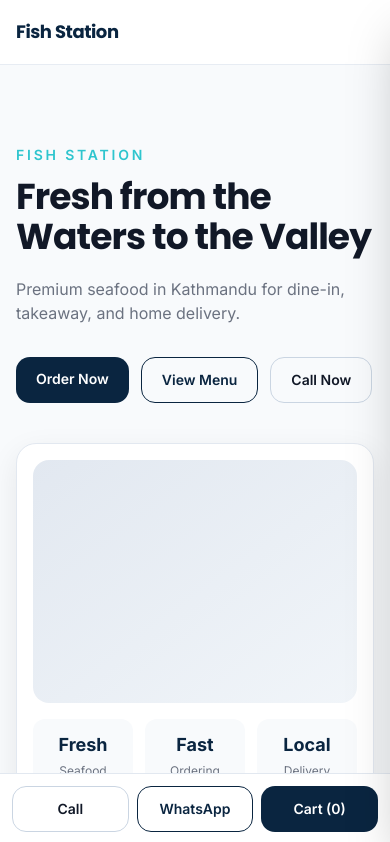
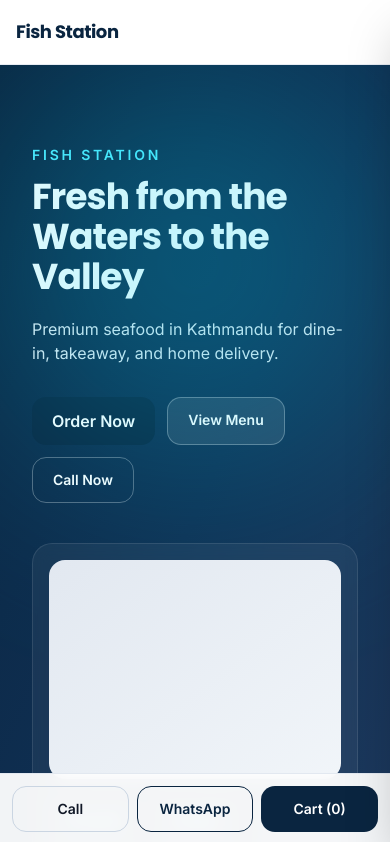
Before and after one commit to ZyloBrains/zylo-restaurant-web, a Next.js app: page / in a window 390 px wide. Shown: the top 842 px of the page. Built offline with nearby package versions, Linux system fonts and the light colour scheme.

Commit message:
feat: add scroll reveal animations to menu and presentation sections

```diff
--- a/src/app/globals.css
+++ b/src/app/globals.css
@@ -25,3 +25,31 @@ body {
 * {
   box-sizing: border-box;
 }
+
+.btn-primary {
+  background: var(--color-primary);
+  color: white;
+  padding: 12px 20px;
+  border-radius: var(--radius-button);
+  font-weight: 600;
+  transition: all 0.2s ease;
+}
+
+.btn-primary:hover {
+  transform: translateY(-2px);
+  opacity: 0.9;
+}
+
+.btn-outline {
+  border: 1px solid var(--color-primary);
+  color: var(--color-primary);
+  padding: 12px 20px;
+  border-radius: var(--radius-button);
+  font-weight: 600;
+}
+
+section {
+  scroll-margin-top: 80px;
+  padding-left: 16px;
+  padding-right: 16px;
+}
--- a/src/app/layout.tsx
+++ b/src/app/layout.tsx
@@ -13,9 +13,17 @@ const poppins = Poppins({
   variable: "--font-heading",
 });
 
-export const metadata: Metadata = {
-  title: "Fish Station | Seafood Restaurant in Kathmandu",
-  description: "Fresh seafood in Sano Gaucharan / Bhatkekopul, Kathmandu.",
+export const metadata = {
+  title: "Fish Station | Seafood in Kathmandu",
+  description: "Fresh seafood in Bhatkekopul Kathmandu",
+  icons: {
+    icon: "/favicon.ico",
+  },
+  openGraph: {
+    title: "Fish Station",
+    description: "Fresh seafood in Kathmandu",
+    images: ["/images/logo.png"],
+  },
 };
 
 export default function RootLayout({
--- /dev/null
+++ b/src/app/loading.tsx
@@ -0,0 +1,9 @@
+export default function Loading() {
+    return (
+        <div className="flex h-screen items-center justify-center">
+            <p className="text-lg font-semibold text-[var(--color-primary)]">
+                Loading Fish Station...
+            </p>
+        </div>
+    );
+}
--- a/src/components/sections/hero-section.tsx
+++ b/src/components/sections/hero-section.tsx
@@ -1,4 +1,8 @@
+"use client";
+
+import { motion } from "framer-motion";
 import { Container } from "@/components/ui/container";
+import { fadeUp } from "@/lib/utils/animations";
 
 type HeroSectionProps = {
     restaurantName: string;
@@ -16,12 +20,16 @@ export function HeroSection({
     return (
         <section
             id="top"
-            className="relative overflow-hidden border-b border-slate-200 bg-[var(--color-surface)] py-20 md:py-28"
+            className="relative overflow-hidden bg-gradient-to-br from-[#0A2540] via-[#0f2f52] to-[#1e3a5f] py-20 text-white md:py-28"
         >
+            <div className="pointer-events-none absolute inset-0 opacity-30">
+                <div className="absolute left-1/2 top-0 h-[400px] w-[400px] -translate-x-1/2 rounded-full bg-cyan-400 blur-[120px]" />
+            </div>
+
             <Container>
                 <div className="grid items-center gap-10 lg:grid-cols-[1.1fr_0.9fr]">
-                    <div>
-                        <p className="mb-3 text-sm font-semibold uppercase tracking-[0.2em] text-[var(--color-accent)]">
+                    <motion.div {...fadeUp}>
+                        <p className="mb-3 text-sm font-semibold uppercase tracking-[0.2em] text-cyan-300">
                             {restaurantName}
                         </p>
 
@@ -32,49 +40,53 @@ export function HeroSection({
                             {title}
                         </h1>
 
-                        <p className="mt-5 max-w-2xl text-base text-[var(--color-text-muted)] md:text-lg">
+                        <p className="mt-5 max-w-2xl text-base text-slate-200 md:text-lg">
                             {subtitle}
                         </p>
 
                         <div className="mt-8 flex flex-wrap gap-3">
+                            <a href="#menu" className="btn-primary">
+                                Order Now
+                            </a>
+
                             <a
                                 href="#menu"
-                                className="rounded-[var(--radius-button)] bg-[var(--color-primary)] px-5 py-3 text-sm font-semibold text-white"
-                            >
-                                Order Now
-                            </a>
-                            <a
-                                href="#menu"
-                                className="rounded-[var(--radius-button)] border border-[var(--color-primary)] px-5 py-3 text-sm font-semibold text-[var(--color-primary)]"
+                                className="rounded-[var(--radius-button)] border border-white/30 bg-white/10 px-5 py-3 text-sm font-semibold text-white"
                             >
                                 View Menu
                             </a>
+
                             <a
                                 href={`tel:${phone}`}
-                                className="rounded-[var(--radius-button)] border border-slate-300 px-5 py-3 text-sm font-semibold"
+                                className="rounded-[var(--radius-button)] border border-white/30 px-5 py-3 text-sm font-semibold text-white transition hover:bg-white/10"
                             >
                                 Call Now
                             </a>
                         </div>
-                    </div>
+                    </motion.div>
 
-                    <div className="rounded-[var(--radius-card)] border border-slate-200 bg-white p-4 shadow-[var(--shadow-card)]">
-                        <div className="aspect-[4/3] rounded-2xl bg-gradient-to-br from-slate-200 to-slate-100" />
-                        <div className="mt-4 grid grid-cols-3 gap-3 text-center">
-                            <div className="rounded-xl bg-[var(--color-surface)] p-3">
-                                <p className="text-lg font-bold text-[var(--color-primary)]">Fresh</p>
-                                <p className="mt-1 text-xs text-[var(--color-text-muted)]">Seafood</p>
-                            </div>
-                            <div className="rounded-xl bg-[var(--color-surface)] p-3">
-                                <p className="text-lg font-bold text-[var(--color-primary)]">Fast</p>
-                                <p className="mt-1 text-xs text-[var(--color-text-muted)]">Ordering</p>
-                            </div>
-                            <div className="rounded-xl bg-[var(--color-surface)] p-3">
-                                <p className="text-lg font-bold text-[var(--color-primary)]">Local</p>
-                                <p className="mt-1 text-xs text-[var(--color-text-muted)]">Delivery</p>
+                    <motion.div {...fadeUp}>
+                        <div className="rounded-[var(--radius-card)] border border-white/10 bg-white/5 p-4 backdrop-blur">
+                            <div className="aspect-[4/3] rounded-2xl bg-gradient-to-br from-slate-200 to-slate-100" />
+
+                            <div className="mt-4 grid grid-cols-3 gap-3 text-center">
+                                <div className="rounded-xl bg-white/10 p-3">
+                                    <p className="text-lg font-bold text-cyan-300">Fresh</p>
+                                    <p className="mt-1 text-xs text-slate-300">Seafood</p>
+                                </div>
+
+                                <div className="rounded-xl bg-white/10 p-3">
+                                    <p className="text-lg font-bold text-cyan-300">Fast</p>
+                                    <p className="mt-1 text-xs text-slate-300">Ordering</p>
+                                </div>
+
+                                <div className="rounded-xl bg-white/10 p-3">
+                                    <p className="text-lg font-bold text-cyan-300">Local</p>
+                                    <p className="mt-1 text-xs text-slate-300">Delivery</p>
+                                </div>
                             </div>
                         </div>
-                    </div>
+                    </motion.div>
                 </div>
             </Container>
         </section>
--- a/src/components/sections/testimonials-section.tsx
+++ b/src/components/sections/testimonials-section.tsx
@@ -1,5 +1,9 @@
+"use client";
+
+import { motion } from "framer-motion";
 import { Container } from "@/components/ui/container";
 import { SectionTitle } from "@/components/ui/section-title";
+import { fadeUp, staggerContainer } from "@/lib/utils/animations";
 
 const testimonials = [
     {
@@ -26,10 +30,17 @@ export function TestimonialsSection() {
                     description="Testimonials or trust indicators make the demo feel more complete and business-ready."
                 />
 
-                <div className="mt-10 grid gap-6 md:grid-cols-3">
+                <motion.div
+                    variants={staggerContainer}
+                    initial="initial"
+                    whileInView="animate"
+                    viewport={{ once: true, amount: 0.2 }}
+                    className="mt-10 grid gap-6 md:grid-cols-3"
+                >
                     {testimonials.map((testimonial) => (
-                        <div
+                        <motion.div
                             key={testimonial.name}
+                            variants={fadeUp}
                             className="rounded-[var(--radius-card)] border border-slate-200 bg-white p-6 shadow-[var(--shadow-card)]"
                         >
                             <p className="text-sm leading-7 text-[var(--color-text-muted)]">
@@ -38,9 +49,9 @@ export function TestimonialsSection() {
                             <p className="mt-5 font-semibold text-[var(--color-primary)]">
                                 {testimonial.name}
                             </p>
-                        </div>
+                        </motion.div>
                     ))}
-                </div>
+                </motion.div>
             </Container>
         </section>
     );
--- a/src/components/sections/why-choose-us-section.tsx
+++ b/src/components/sections/why-choose-us-section.tsx
@@ -1,5 +1,9 @@
+"use client";
+
+import { motion } from "framer-motion";
 import { Container } from "@/components/ui/container";
 import { SectionTitle } from "@/components/ui/section-title";
+import { fadeUp, staggerContainer } from "@/lib/utils/animations";
 
 const highlights = [
     {
@@ -29,10 +33,17 @@ export function WhyChooseUsSection() {
                     description="This section helps clients understand the business value the website is communicating to visitors."
                 />
 
-                <div className="mt-10 grid gap-6 md:grid-cols-3">
+                <motion.div
+                    variants={staggerContainer}
+                    initial="initial"
+                    whileInView="animate"
+                    viewport={{ once: true, amount: 0.2 }}
+                    className="mt-10 grid gap-6 md:grid-cols-3"
+                >
                     {highlights.map((item) => (
-                        <div
+                        <motion.div
                             key={item.title}
+                            variants={fadeUp}
                             className="rounded-[var(--radius-card)] border border-slate-200 bg-white p-6 shadow-[var(--shadow-card)]"
                         >
                             <div className="mb-4 h-12 w-12 rounded-2xl bg-[var(--color-surface)]" />
@@ -45,9 +56,9 @@ export function WhyChooseUsSection() {
                             <p className="mt-3 text-sm leading-6 text-[var(--color-text-muted)]">
                                 {item.description}
                             </p>
-                        </div>
+                        </motion.div>
                     ))}
-                </div>
+                </motion.div>
             </Container>
         </section>
     );
--- /dev/null
+++ b/src/lib/utils/animations.ts
@@ -0,0 +1,14 @@
+export const fadeUp = {
+    initial: { opacity: 0, y: 30 },
+    animate: { opacity: 1, y: 0 },
+    transition: { duration: 0.5, ease: "easeOut" as const },
+};
+
+export const staggerContainer = {
+    initial: {},
+    animate: {
+        transition: {
+            staggerChildren: 0.12,
+        },
+    },
+};
```
Also changed, not shown: src/components/sections/gallery-section.tsx (+24 -6 lines), src/components/sections/menu-section.tsx (+24 -6 lines), src/components/sections/services-section.tsx (+23 -8 lines), public/images/logo.png (added).
